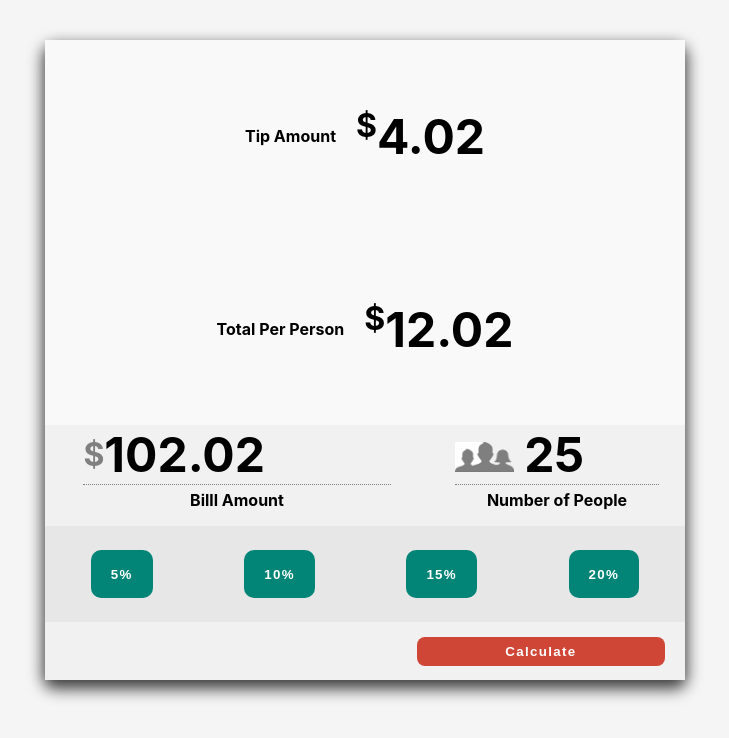
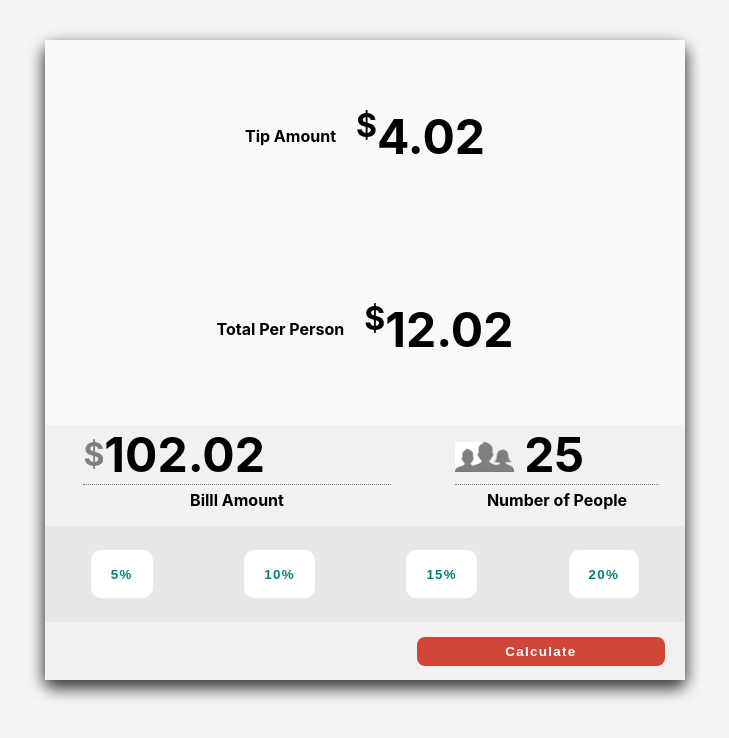
Before and after one commit to jcsmileyjr/tip-calculator, a React (Create React App) app in the folder react-tip-calculator/: page / in a window 1280 px wide. Shown: the top 738 px of the page, without its empty margins (275-1004 px from the left). Built offline with nearby package versions, Linux system fonts and the light colour scheme.

Commit message:
#3 Bug: tip percentage button wrong colors
#3 closed

```diff
--- a/react-tip-calculator/src/App.css
+++ b/react-tip-calculator/src/App.css
@@ -118,13 +118,18 @@ p {
 }
 
 .ui__tipPercentage--container > button {
-  color: white;
+  color: #028577;
   font-weight: bold;
   letter-spacing: .1em;
   height: 50%;
   padding: 0px 20px;
   border-radius: 10px;
   border: none;
+  background-color: white;
+}
+
+.ui__tipPercentage--container > button:hover {
+  color: white;
   background-color: #028577;
 }
 
```
